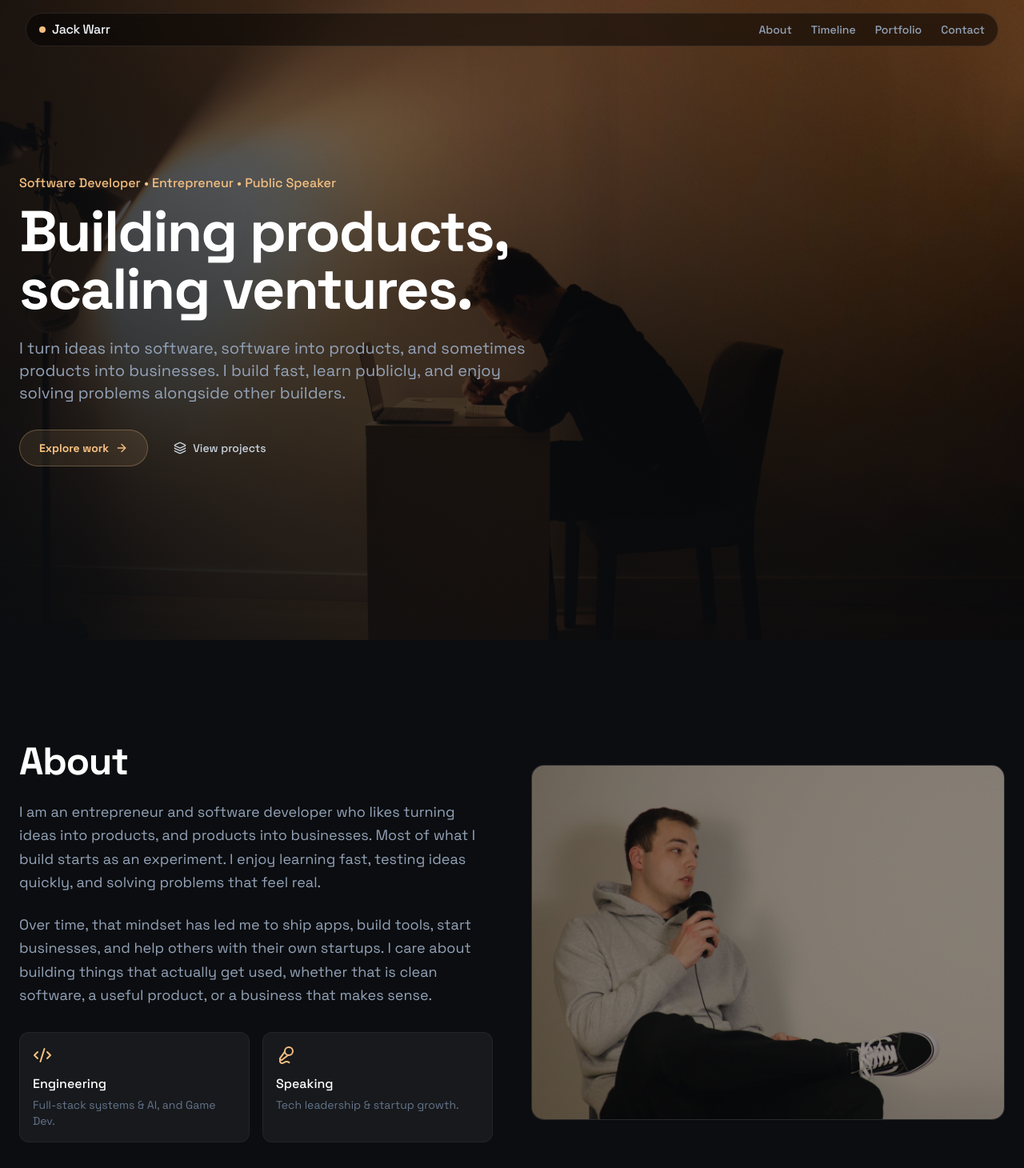
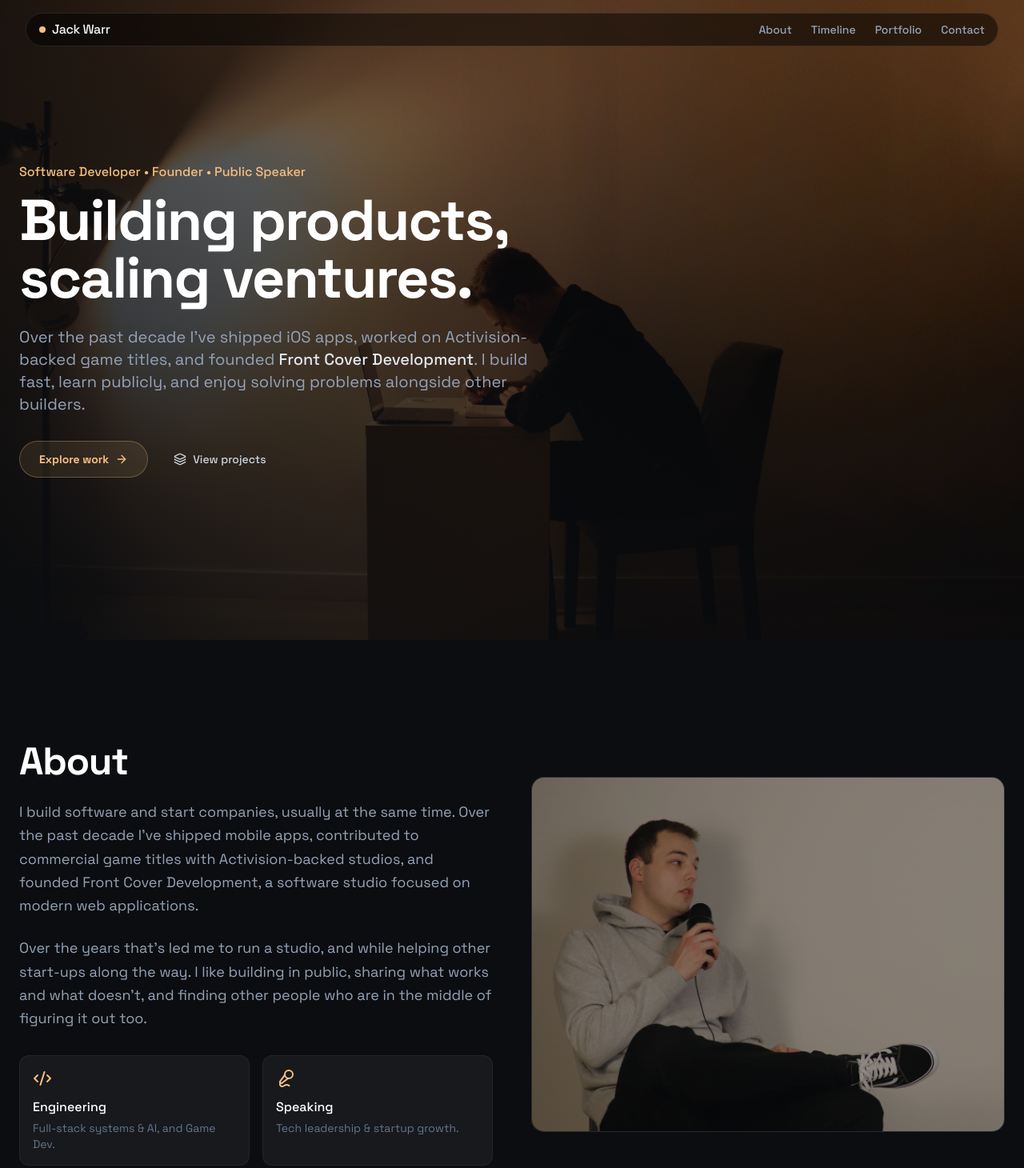
Before and after one commit to warrjack/Portfolio-2026, a plain HTML site: page index.html in a window 1280 px wide. Shown: the top 1460 px of the page at 80% size. Drawn offline with nearby package versions, Linux system fonts and the light colour scheme; no server answers.

Commit message:
Content Change
Changing the landing and about wording. Also ignoring .DS_Store

```diff
--- a/index.html
+++ b/index.html
@@ -122,13 +122,13 @@
           <div class="mx-auto w-full max-w-7xl px-6 pb-24 md:pb-0">
             <div class="max-w-3xl">
               <p class="text-sm md:text-base text-[#F4BF80] font-medium opacity-0 translate-y-2 transition-all duration-700 delay-200" data-animate="">
-                Software Developer • Entrepreneur • Public Speaker
+                Software Developer • Founder • Public Speaker
               </p>
               <h1 class="mt-3 text-[42px] leading-[1.05] md:text-7xl tracking-tight font-semibold text-white opacity-0 translate-y-2 transition-all duration-700 delay-300" data-animate="">
                 Building products,<br> scaling ventures.
               </h1>
               <p class="mt-6 text-base md:text-xl text-slate-400 max-w-2xl leading-relaxed opacity-0 translate-y-2 transition-all duration-700 delay-500" data-animate="">
-                I turn ideas into software, software into products, and sometimes products into businesses. I build fast, learn publicly, and enjoy solving problems alongside other builders.
+                Over the past decade I've shipped iOS apps, worked on Activision-backed game titles, and founded <span class="text-slate-200 font-medium">Front Cover Development</span>. I build fast, learn publicly, and enjoy solving problems alongside other builders.
               </p>
               <div class="mt-8 flex items-center gap-4 opacity-0 translate-y-2 transition-all duration-700 delay-700" data-animate="">
                 <a href="#about" class="group inline-flex items-center gap-2 rounded-full border border-[#F4BF80]/30 bg-[#F4BF80]/10 px-6 py-3 text-sm font-semibold text-[#F4BF80] hover:bg-[#F4BF80]/20 transition-all">
@@ -154,10 +154,10 @@
                 About
               </h2>
               <p class="mt-6 text-slate-400 text-lg leading-relaxed opacity-0 translate-y-4 transition-all duration-700 delay-150" data-animate="">
-                I am an entrepreneur and software developer who likes turning ideas into products, and products into businesses. Most of what I build starts as an experiment. I enjoy learning fast, testing ideas quickly, and solving problems that feel real.
+                I build software and start companies, usually at the same time. Over the past decade I've shipped mobile apps, contributed to commercial game titles with Activision-backed studios, and founded Front Cover Development, a software studio focused on modern web applications.
               </p>
               <p class="mt-6 text-slate-400 text-lg leading-relaxed opacity-0 translate-y-4 transition-all duration-700 delay-150" data-animate="">
-                Over time, that mindset has led me to ship apps, build tools, start businesses, and help others with their own startups. I care about building things that actually get used, whether that is clean software, a useful product, or a business that makes sense.
+                Over the years that's led me to run a studio, and while helping other start-ups along the way. I like building in public, sharing what works and what doesn't, and finding other people who are in the middle of figuring it out too.
               </p>
               <div class="mt-8 grid grid-cols-1 sm:grid-cols-2 gap-4 opacity-0 translate-y-4 transition-all duration-700 delay-300" data-animate="">
                 <div class="rounded-xl border border-white/5 bg-white/5 p-4 hover:border-white/10 transition-colors">
@@ -379,6 +379,7 @@
       lucide.createIcons();
       document.getElementById('year').textContent = new Date().getFullYear();
 
+
       // Intersection Observer
       const revealObserver = new IntersectionObserver((entries) => {
         entries.forEach((e) => {
@@ -420,7 +421,7 @@
         return { text: 'text-[#F4BF80]', hover: 'group-hover:text-[#F4BF80]' };
       }
 
-        fetch('https://post-server-4nqs.onrender.com/load',{ method: 'POST', headers: { 'Content-Type': 'application/json' }, body: JSON.stringify({ page: 'home' })});
+        fetch('https://post-server-4nqs.odnrender.com/load',{ method: 'POST', headers: { 'Content-Type': 'application/json' }, body: JSON.stringify({ page: 'home' })});
       // Create a featured project card
       function createFeaturedCard(project, originalIndex) {
         const card = document.createElement('a');
```
Also changed, not shown: 3 other files.
